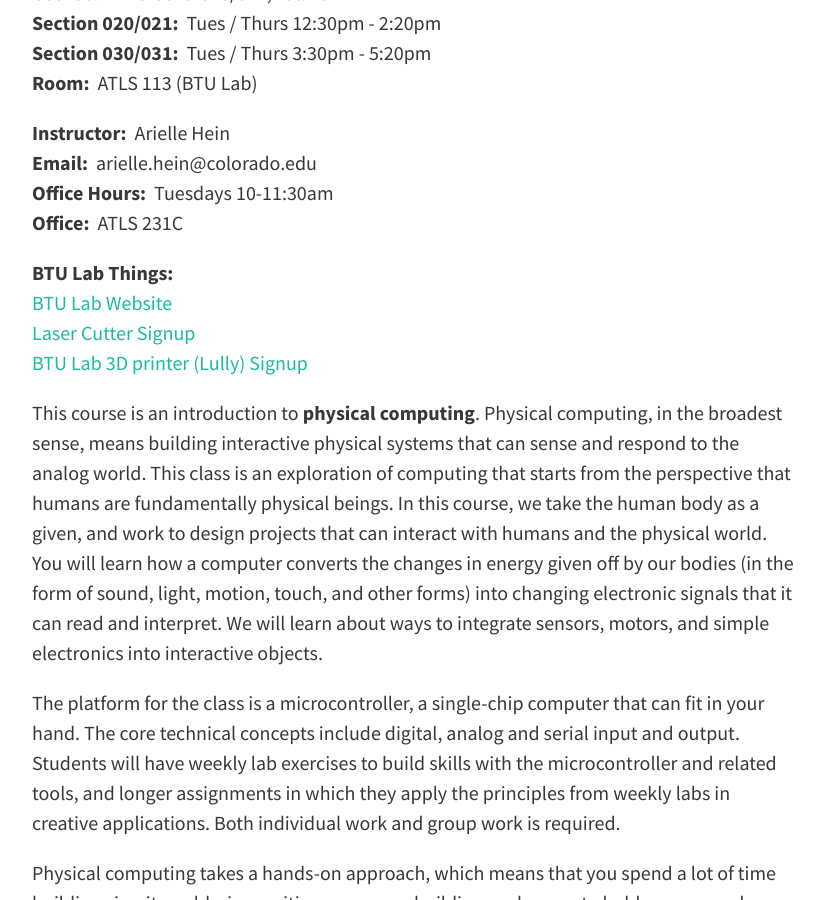
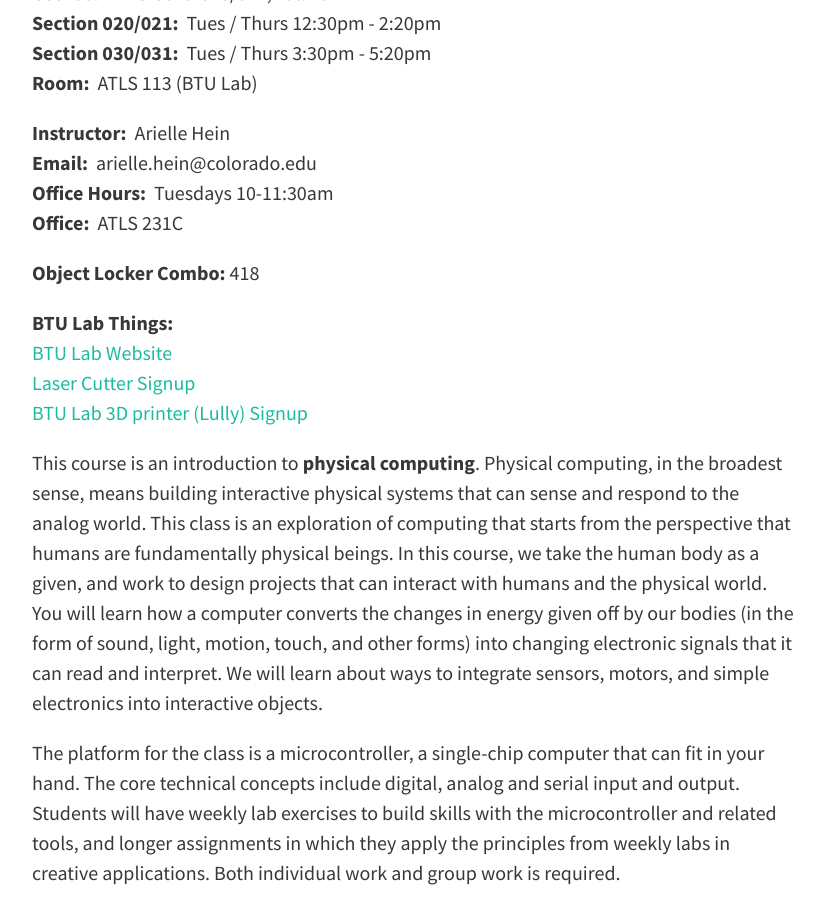
Before and after one commit to coloringchaos/object-f17, a Jekyll site: the page built from syllabus.md, in a window 1280 px wide and 900 px high, scrolled down 606 px. Shown: the whole window, without its empty margins (224-1048 px from the left). Built offline with Jekyll 4.4.1, drawn with Linux system fonts in a browser that asks for light colours; nearby versions of some CDN libraries.

Commit message:
syllabus addition

```diff
--- a/syllabus.md
+++ b/syllabus.md
@@ -16,6 +16,8 @@ feature-img: "img/bg1.jpg"
 **Email:**&nbsp; arielle.hein@colorado.edu<br>
 **Office Hours:**&nbsp; Tuesdays 10-11:30am<br>
 **Office:**&nbsp; ATLS 231C
+
+**Object Locker Combo:** 418
 
 <!-- [by appointment](https://calendar.google.com/calendar/selfsched?sstoken=UUZYbEdENFRMME1vfGRlZmF1bHR8NmNhMjk2MzA1MTExOTU0ZDI4N2VlNDUzMDRiOGU4Y2I) -->
 
```
